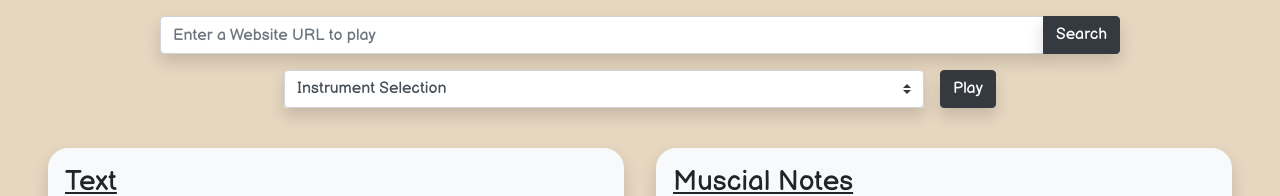
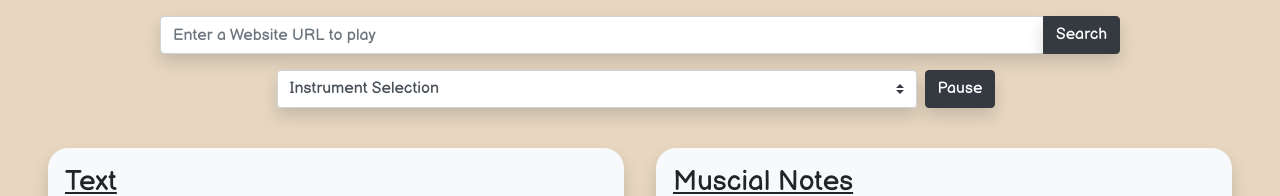
Before and after one commit to GedionT/Melodify, an Angular app in the folder Melodify/: page / in a window 1280 px wide. Shown: the part 123-319 px from the top of the page. Built offline with nearby package versions, Linux system fonts and the light colour scheme.

Commit message:
it all works

```diff
--- a/Melodify/src/app/home/home.component.html
+++ b/Melodify/src/app/home/home.component.html
@@ -39,20 +39,22 @@
 
 					<div class="w-100 d-flex justify-content-center" >
 						<div class="input-group mb-3 w-50 shadow">
-							<select name="instrumentSelect"class="custom-select" id="inputGroupSelect02">
+							<select name="instrumentSelect" (change)="instrumentSelect($event)" class="custom-select" id="inputGroupSelect02">
 								<option selected>Instrument Selection</option>
-								<option value="1">One</option>
-								<option value="2">Two</option>
-								<option value="3">Three</option>
+								<option value="0">Piano</option>
+								<option value="1">Organ</option>
+								<option value="2">Acoustic</option>
+								<option value="3">EDM</option>
+
 							</select>
 						</div>
 
 						<div class="d-flex ml-2">
 							<div *ngIf="playing">
-								<button (click)="playing =! playing" class="btn btn-dark shadow mr-2">Pause</button>
+								<button (click)="playing =! playing; playPauseButton()" class="btn btn-dark shadow mr-2">Pause</button>
 							</div>
 							<div *ngIf="!playing">
-								<button (click)="playing =! playing" class="btn btn-dark shadow ml-2">Play</button>
+								<button (click)="playing =! playing; playPauseButton()" class="btn btn-dark shadow ml-2">Play</button>
 							</div>
 						</div>
 					</div>
--- a/Melodify/src/app/home/home.component.ts
+++ b/Melodify/src/app/home/home.component.ts
@@ -15,7 +15,7 @@ export class HomeComponent implements OnInit {
   index = 0;
   elem: Element;
   renderFlag = false;
-
+  playing = true;
   selectSound = {
     value: '1',
     // 	//"0" //piano
@@ -29,7 +29,14 @@ export class HomeComponent implements OnInit {
   setSound(val) {
     this.selectSound.value = val;
   }
+
+  instrumentSelect($event){
+    this.selectSound.value = $event.target.value;
+    console.log(this.selectSound.value+"")
+  }
+
   play(url) {
+    this.stopButton();
     this.pause.value = false;
     this.musicService.scrapeSite(url).subscribe((arrayTextLength) => {
       let i = 0;
```
